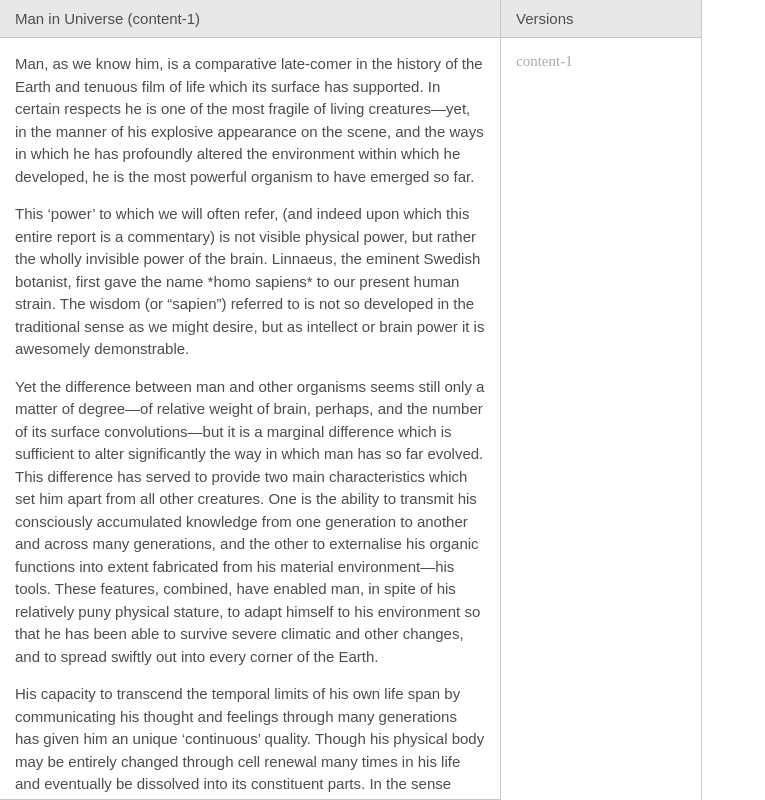
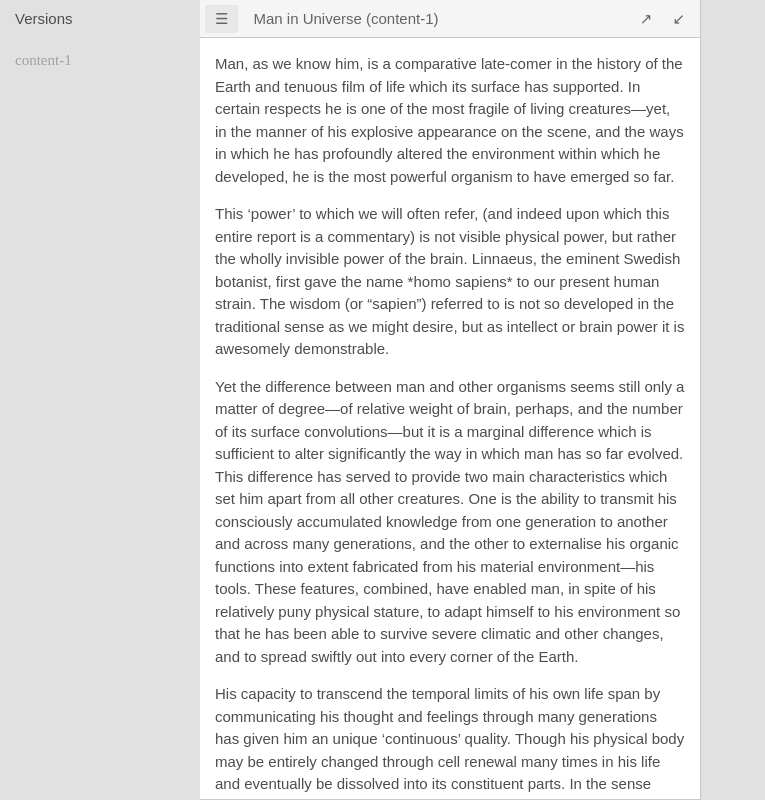
Before and after one commit to mattneary/TOM, a React app: page / in a window 1280 px wide. Shown: the whole page, without its empty margins (0-765 px from the left). Built offline with nearby package versions, Linux system fonts and the light colour scheme; the HTML template or start-up script is replaced by a standard one.

Commit message:
new styling of versions sidebar and additional action buttons

```diff
--- a/src/index.tsx
+++ b/src/index.tsx
@@ -488,7 +488,7 @@ export function Tom({
   if (immutable) {
     return (
       <div
-        className='page'
+        className={cx('page immutable', !onClose && 'basis')}
         key="immutable"
         ref={ref => {
           if (ref && !ref.querySelector('article')) {
@@ -504,7 +504,12 @@ export function Tom({
         onClick={() => setEditing && setEditing(true)}
       >
         <header>
+          {onChange && <div className="action active">&#x2630;</div>}
           <h1>{title || <>&nbsp;</>}</h1>
+          {onChange && <>
+            <div className="action">&#x2197;</div>
+            <div className="action">&#x2199;</div>
+          </>}
           {onClose && (
             <div className="action" onClick={() => onClose()}>&times;</div>
           )}
@@ -562,7 +567,12 @@ export function Tom({
       }}
     >
       <header>
+        {onChange && <div className="action active">&#x2630;</div>}
         <h1>{title}</h1>
+        {onChange && <>
+          <div className="action">&#x2197;</div>
+          <div className="action">&#x2199;</div>
+        </>}
       </header>
     </div>
   )
@@ -587,6 +597,20 @@ export default function App({content}) {
   console.log(inboundLinks.toString())
   return (
     <div className='pages'>
+      <div className="versions">
+        <header><h1>Versions</h1></header>
+        <div className="column">
+          {history.map(content => {
+            const id = content.blocks.id
+            return (
+              <div
+                className={cx('version', id === version && 'disabled')}
+                onClick={() => id !== version && setComparisonVersion(id)}
+              >{id}</div>
+            )
+          })}
+        </div>
+      </div>
       <Tom
         title={`Man in Universe (${version})`}
         model={model}
@@ -598,29 +622,14 @@ export default function App({content}) {
         links={comparisonVersion ? inboundLinks : []}
         key={`${editing}-${comparisonVersion}`}
       />
-      {comparisonVersion
-        ? <Tom
+      {comparisonVersion && (<Tom
           key={comparisonVersion}
           title={`Man in Universe (${comparisonVersion})`}
           model={new TOM(root)}
           links={outboundLinks}
           onClose={() => setComparisonVersion(null)}
           immutable
-        />
-        : <div className="versions">
-          <header><h1>Versions</h1></header>
-          <div className="column">
-            {history.map(content => {
-              const id = content.blocks.id
-              return (
-                <div
-                  className={cx('version', id === version && 'disabled')}
-                  onClick={() => id !== version && setComparisonVersion(id)}
-                >{id}</div>
-              )
-            })}
-          </div>
-        </div>}
+        />)}
     </div>
   )
 }
--- a/src/main.scss
+++ b/src/main.scss
@@ -1,6 +1,7 @@
 body {
   margin: 0;
   font-size: 15px;
+  background: #e1e1e1;
 }
 .pages {
   display: flex;
@@ -12,26 +13,32 @@ body {
   border-bottom: 1px solid #c8c8c8;
   display: flex;
   flex-direction: column;
+  background: white;
   article {
     flex: 1;
     overflow: scroll;
   }
 }
 header {
-  background: #e8e8e8;
+  background: #f5f5f5;
   border-bottom: 1px solid #c8c8c8;
-  color: #4d4d4d;
+  color: #646464;
   display: flex;
   flex-direction: row;
+  align-items: center;
   .action {
-    padding: 10px;
+    padding: 5px 10px;
     cursor: pointer;
-    &:hover {
-      background: #eee;
+    border-radius: 2px;
+    &.active, &:hover {
+      background: #e8e8e8;
     }
   }
   .action:last-child {
     margin-right: 5px;
+  }
+  .action:first-child {
+    margin-left: 5px;
   }
 }
 h1 {
@@ -52,29 +59,46 @@ article {
 article p {
   white-space: pre-wrap;
 }
+.page.immutable article {
+  color: #c8c8c8;
+}
+.page.basis article {
+  color: #0000c8;
+}
 .highlight {
-  background: lightblue;
-}
-p:hover .highlight {
-  background: rgb(105, 202, 233);
+  color: #4d4d4d;
 }
 
 .versions {
   width: 200px;
-  border-right: 1px solid #c8c8c8;
   display: flex;
   flex-direction: column;
+  header {
+    border: none;
+    background: none;
+    color: #4d4d4d;
+  }
   .column {
     flex: 1;
     overflow: scroll;
+    padding: 0 5px;
   }
   .version {
+    border-radius: 2px;
+    cursor: pointer;
+    &:hover {
+      background: #c8c8c8;
+    }
     &:first-of-type {
       padding-top: 1em;
     }
-    padding: 4px 15px;
+    padding: 4px 10px;
     &.disabled {
-      color: #aaa;
+      color: #a0a0a0;
+      cursor: unset;
+      &:hover {
+        background: none;
+      }
     }
   }
 }
```
